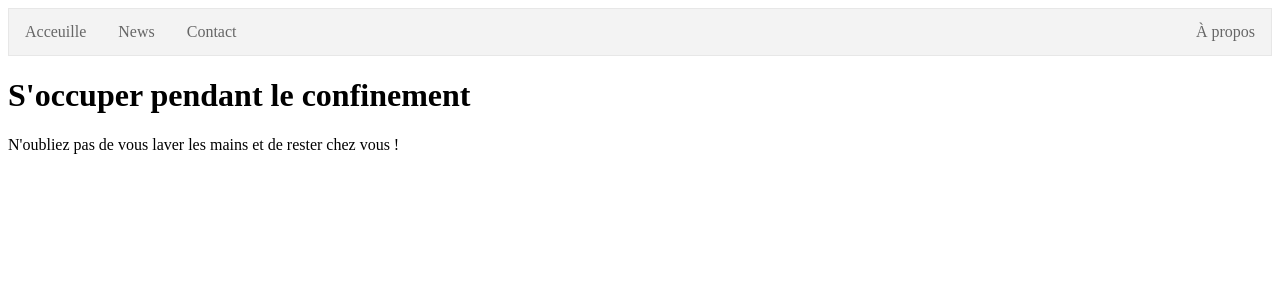
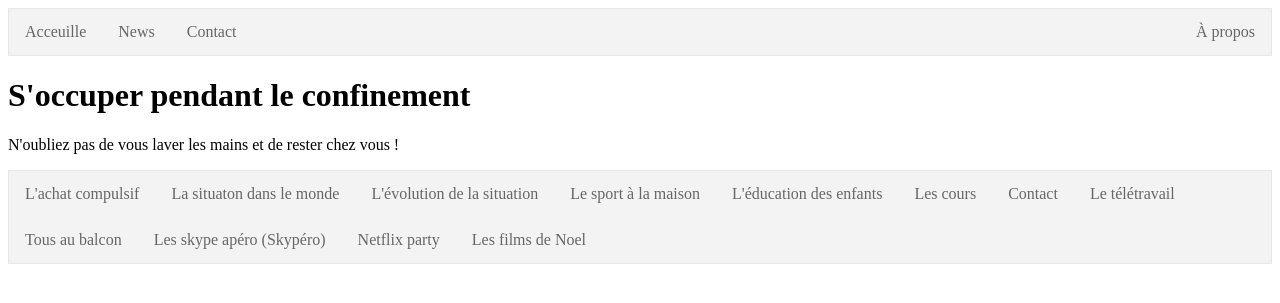
Before and after one commit to jonathanlsn/Web-programmation, a Flask app: page / in a window 1280 px wide. Shown: the top 303 px of the page. Run offline with Flask 2, Linux system fonts and the light colour scheme.

Commit message:
ajout de la liste des catégories

```diff
--- a/PrograWebSources-master-PlainTemplate/PlainTemplate/templates/index.html
+++ b/PrograWebSources-master-PlainTemplate/PlainTemplate/templates/index.html
@@ -4,4 +4,20 @@
 <h1>S'occuper pendant le confinement</h1>
 
 <p>N'oubliez pas de vous laver les mains et de rester chez vous !</p>
+
+    <ul class>
+      <li><a href="{{ url_for('index') }}#home">L'achat compulsif</a></li>
+      <li><a href="{{ url_for('index') }}#home">La situaton dans le monde</a></li>
+      <li><a href="{{ url_for('index') }}#home">L'évolution de la situation</a></li>
+      <li><a href="{{ url_for('index') }}#home">Le sport à la maison</a></li>
+      <li><a href="{{ url_for('index') }}#home">L'éducation des enfants</a></li>
+      <li><a href="{{ url_for('index') }}#home">Les cours</a></li>
+      <li><a href="{{ url_for('index') }}#home">Contact</a></li>
+      <li><a href="{{ url_for('index') }}#home">Le télétravail</a></li>
+      <li><a href="{{ url_for('index') }}#home">Tous au balcon</a></li>
+      <li><a href="{{ url_for('index') }}#home">Les skype apéro (Skypéro)</a></li>
+      <li><a href="{{ url_for('index') }}#home">Netflix party</a></li>
+      <li><a href="{{ url_for('index') }}#home">Les films de Noel</a></li>
+    </ul>
+
 {% endblock %}
```
